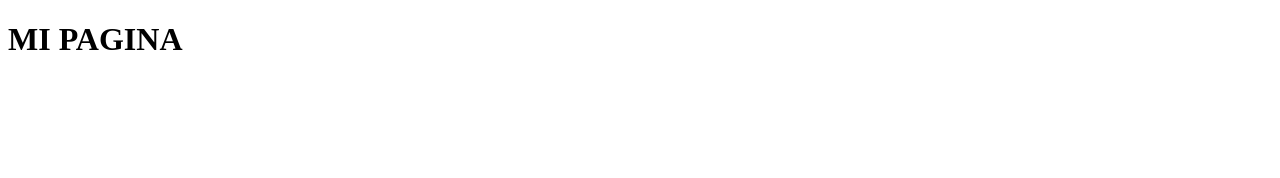
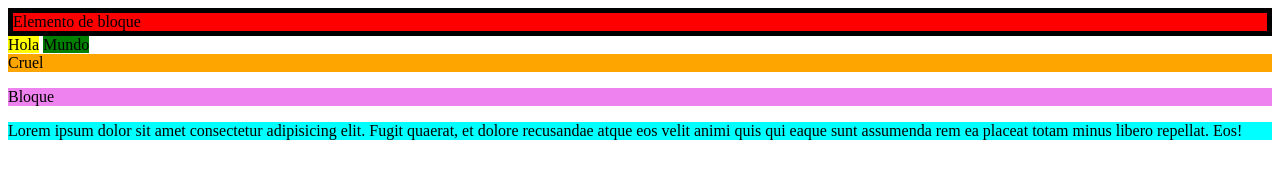
Before and after one commit to DeimaxRow1342/TecWeb_2, a plain HTML site: page index.html in a window 1280 px wide. Drawn offline with Linux system fonts and the light colour scheme.

Commit message:
Estilos y bloques

```diff
--- a/index.html
+++ b/index.html
@@ -6,11 +6,19 @@
     <title>Document</title>
 </head>
 <body>
-    <h1>MI PAGINA</h1>
+    <!--<h1>MI PAGINA</h1>
     <ul>
         <div>
             <title>Lorem ipsum dolor sit, amet consectetur adipisicing elit. Expedita dolore perspiciatis quaerat similique. Praesentium in illum sit animi neque nihil nisi aliquid et quod porro! Omnis architecto accusamus nesciunt minus?</title>
         </div>
-    </ul>
+    </ul>-->
+    <div style="background-color: red;border:5px solid black">
+        Elemento de bloque
+    </div>
+    <span style="background-color: yellow;">Hola</span>
+    <span style="background-color: green">Mundo</span>
+    <div style="background-color: orange">Cruel</div>
+    <p style="background-color: violet">Bloque</p>
+    <p style="background-color:aqua">Lorem ipsum dolor sit amet consectetur adipisicing elit. Fugit quaerat, et dolore recusandae atque eos velit animi quis qui eaque sunt assumenda rem ea placeat totam minus libero repellat. Eos!</p>
 </body>
 </html>
```
Also changed, not shown: package-lock.json (added).
